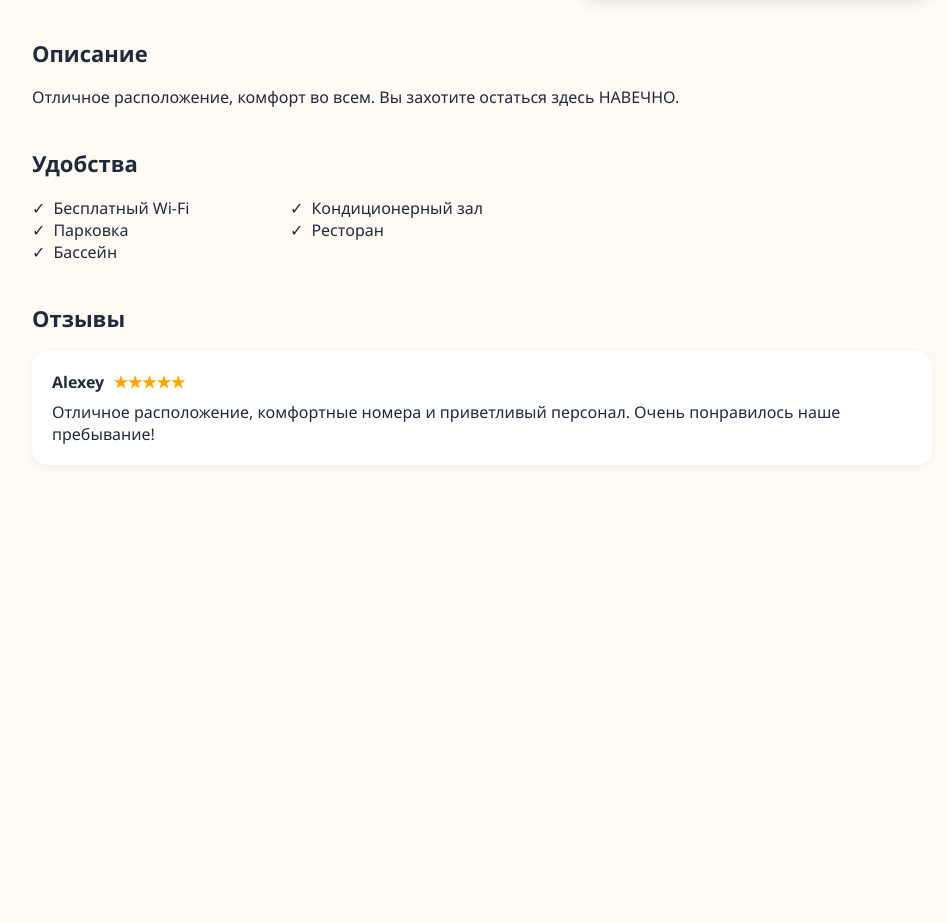
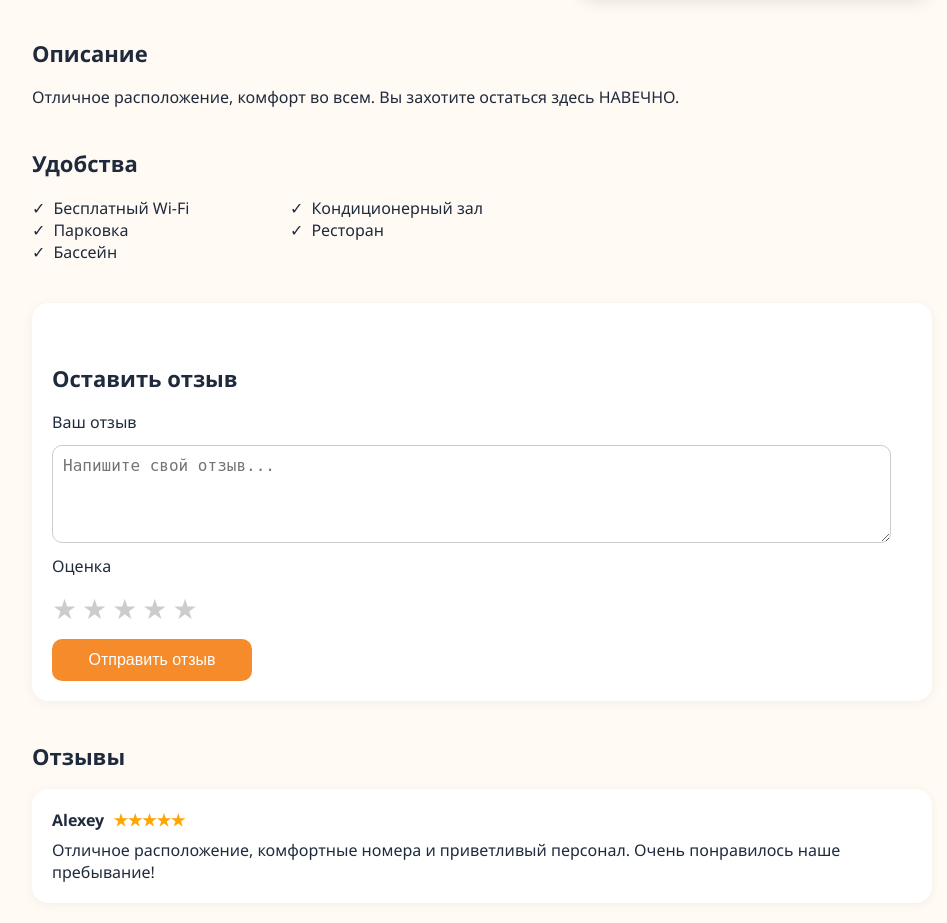
Before and after one commit to spacedrawing/hotel_rent, a Flask app: page /hotel_menu in a window 1280 px wide. Shown: the part 581-1504 px from the top of the page, without its empty margins (158-1105 px from the left). Before the commit the page ends 1025 px from the top, so only its background shows below. Run offline with Flask 3, Linux system fonts and the light colour scheme.

Commit message:
Add review functionality with styling and form in hotel menu

```diff
--- a/data/user.py
+++ b/data/user.py
@@ -7,8 +7,8 @@ from .db_session import SqlAlchemyBase
 class User(SqlAlchemyBase):
     __tablename__ = 'user'
     id = sqlalchemy.Column(sqlalchemy.Integer, primary_key=True, autoincrement=True)
+    surname = sqlalchemy.Column(sqlalchemy.String)
     patronymic = sqlalchemy.Column(sqlalchemy.String, nullable=True)
-    surname = sqlalchemy.Column(sqlalchemy.String)
     name = sqlalchemy.Column(sqlalchemy.String)
     age = sqlalchemy.Column(sqlalchemy.Integer)
     # address = sqlalchemy.Column(sqlalchemy.String, nullable=True, default='SPB')
--- a/static/styles/hotel_menu.css
+++ b/static/styles/hotel_menu.css
@@ -182,6 +182,70 @@ h2 {
   padding-right: 8px;
 }
 
+.leave-review {
+  margin-top: 40px;;
+  background: #ffffff;
+  padding: 20px;
+  border-radius: 16px;
+  box-shadow: 0 2px 12px rgba(0, 0, 0, 0.05);
+  animation: fadeIn 0.6s ease-in-out;
+}
+
+.review-form {
+  display: flex;
+  flex-direction: column;
+  gap: 12px;
+}
+
+.review-form textarea {
+  width: 95%;
+  padding: 10px;
+  border-radius: 10px;
+  border: 1px solid #ccc;
+  font-size: 16px;
+  resize: vertical;
+}
+
+.star-rating {
+  display: flex;
+  flex-direction: row-reverse;
+  justify-content: start;
+  gap: 5px;
+}
+
+.star-rating input {
+  display: none;
+}
+
+.star-rating label {
+  font-size: 28px;
+  color: #ccc;
+  cursor: pointer;
+  transition: color 0.3s;
+}
+
+.star-rating input:checked ~ label,
+.star-rating label:hover,
+.star-rating label:hover ~ label {
+  color: orange;
+}
+
+.submit-review {
+  background-color: #f68b2c;
+  color: white;
+  padding: 12px;
+  border: none;
+  border-radius: 10px;
+  font-size: 16px;
+  cursor: pointer;
+  width: 200px;
+  transition: background-color 0.3s;
+}
+
+.submit-review:hover {
+  background-color: #e17921;
+}
+
 .review-box {
   background-color: white;
   border-radius: 16px;
--- a/static/styles/index.css
+++ b/static/styles/index.css
@@ -66,6 +66,7 @@ body {
   font-size: 16px;
   min-width: 120px;
   transition: border-color 0.4s ease;
+  cursor: text;
 }
 
 .search-form input:hover,
--- a/templates/hotel_menu.html
+++ b/templates/hotel_menu.html
@@ -64,8 +64,45 @@
           <li>Ресторан</li>
         </ul>
       </div>
+      <div class="reviews">
+        <div class="leave-review">
+          <h2>Оставить отзыв</h2>
+          <form class="review-form" method="post">
+            <label for="review-text">Ваш отзыв</label>
+            <textarea
+              id="review-text"
+              name="text"
+              rows="4"
+              placeholder="Напишите свой отзыв..."
+            ></textarea>
 
-      <div class="reviews">
+            <label>Оценка</label>
+            <div class="star-rating">
+              <input type="radio" name="rating" id="star5" value="5" /><label
+                for="star5"
+                >★</label
+              >
+              <input type="radio" name="rating" id="star4" value="4" /><label
+                for="star4"
+                >★</label
+              >
+              <input type="radio" name="rating" id="star3" value="3" /><label
+                for="star3"
+                >★</label
+              >
+              <input type="radio" name="rating" id="star2" value="2" /><label
+                for="star2"
+                >★</label
+              >
+              <input type="radio" name="rating" id="star1" value="1" /><label
+                for="star1"
+                >★</label
+              >
+            </div>
+
+            <button type="submit" class="submit-review">Отправить отзыв</button>
+          </form>
+        </div>
         <div class="review">
           <h2>Отзывы</h2>
           <div class="review-box">
```
Also changed, not shown: db/hotel_data.sqlite.
